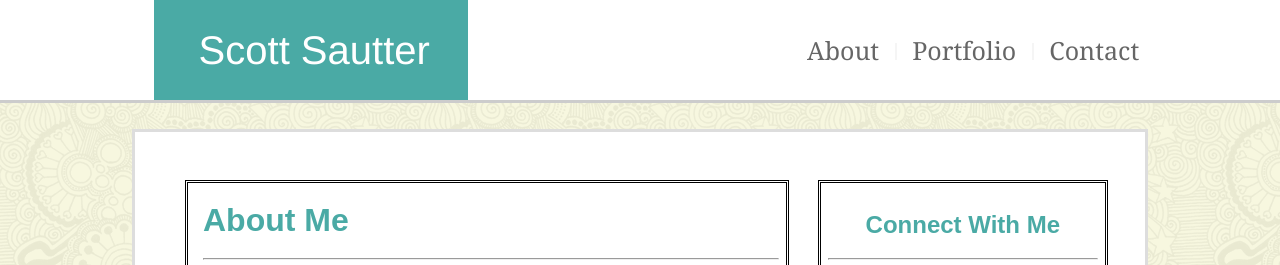
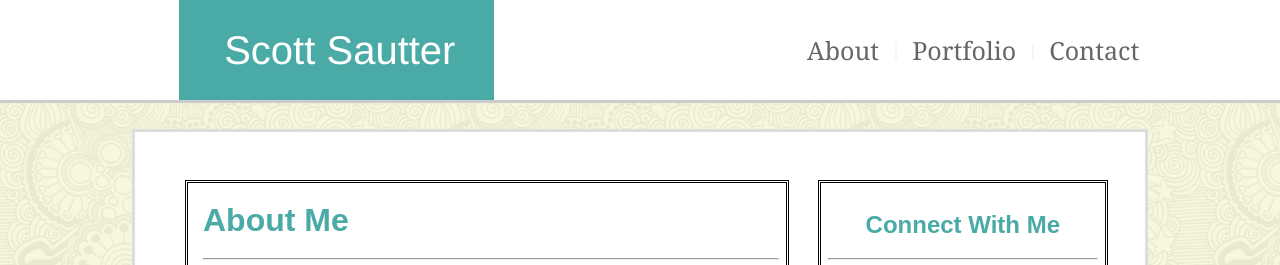
Before and after one commit to sdsautter/Basic-Portfolio, a plain HTML site: page index.html in a window 1280 px wide. Shown: the top 265 px of the page. Drawn offline with Linux system fonts and the light colour scheme.

Commit message:
header fix

```diff
--- a/assets/css/style.css
+++ b/assets/css/style.css
@@ -58,7 +58,7 @@ header {
     vertical-align: center;
     font-size: 2.5em;
     font-family: 'Broadway', 'Helvetica Neue', Helvetica, sans-serif;
-    margin-left: 12%;
+    margin-left: 14%;
     height: 90px;
     line-height: 90px;
     padding-right: 3%;
```
